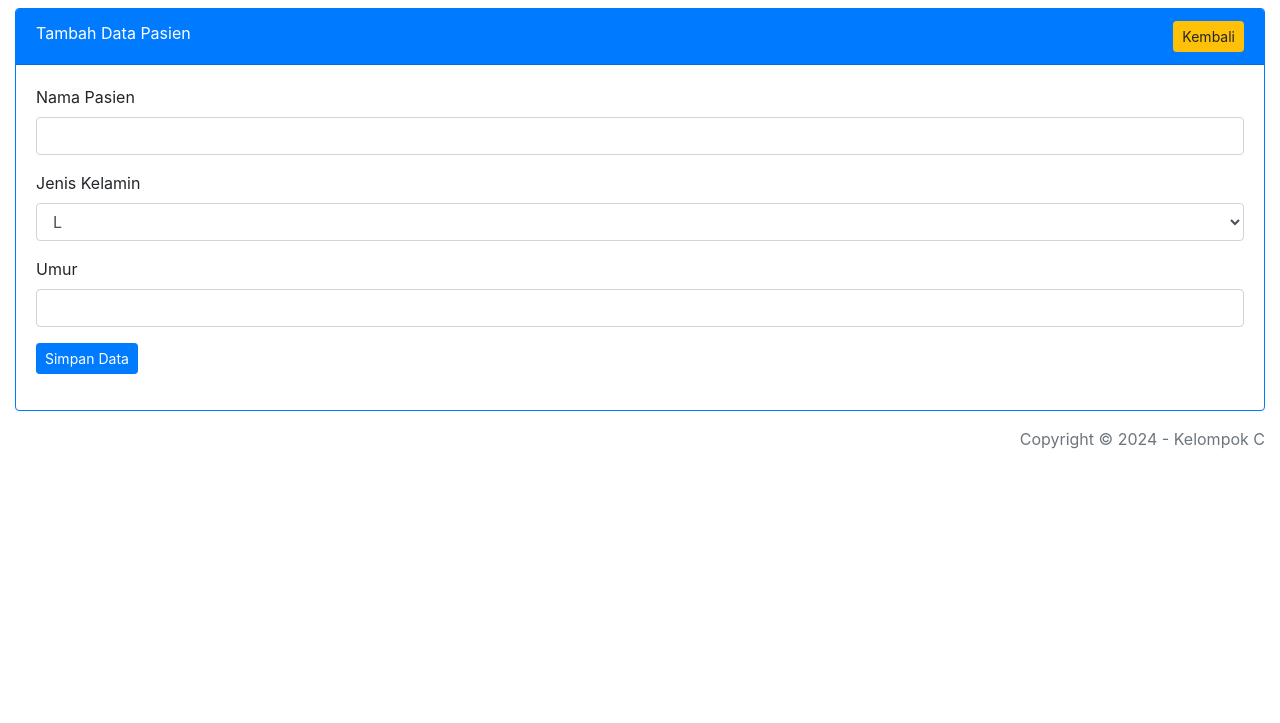
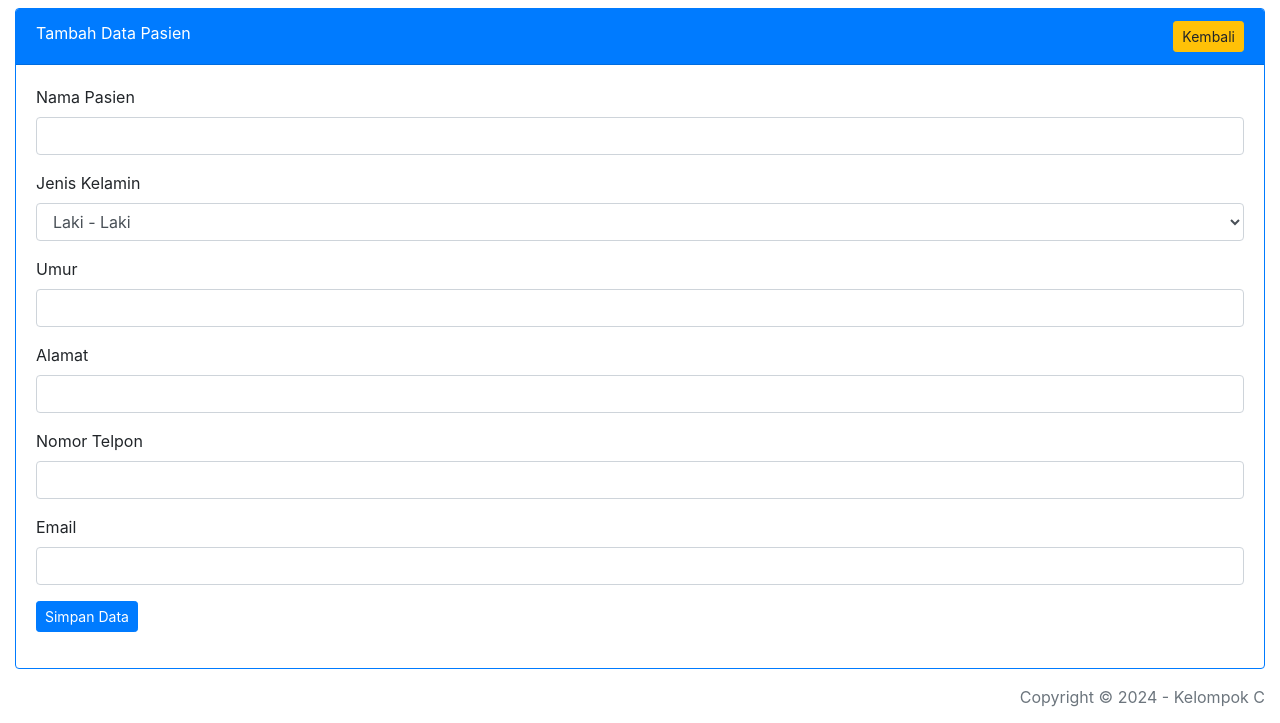
Before and after one commit to RendyWls/klinik-wp2, a CodeIgniter app: page /klinik-wp2/pasien/tambah in a window 1280 px wide. Shown: the part 77-800 px from the top of the page. Run offline with CodeIgniter, Linux system fonts and the light colour scheme; a user stored in the database is signed in.

Commit message:
-08/11/2024 -modif penambahan data pasien dan kunjungan rawat inap

```diff
--- a/application/controllers/Kunjungan.php
+++ b/application/controllers/Kunjungan.php
@@ -19,7 +19,7 @@ class Kunjungan extends CI_Controller {
 
 	public function index()
 	{
-		$data['title'] = 'Kunjungan/Berobat';
+		$data['title'] = 'Registrasi Rawat Jalan';
 
 		$data['kunjungan'] = $this->Kunjungan_model->tampil_data()->result_array();
 
--- a/application/controllers/Pasien.php
+++ b/application/controllers/Pasien.php
@@ -37,11 +37,17 @@ class Pasien extends CI_Controller {
 		$nama = $this->input->post('nama_pasien');
 		$jk = $this->input->post('jenis_kelamin');
 		$umur = $this->input->post('umur');
+		$alamat = $this->input->post('alamat');
+		$nomor_telpon = $this->input->post('nomor_telpon');
+		$email = $this->input->post('email');
 
 		$data = array(
 			'nama_pasien' => $nama,
 			'jenis_kelamin' => $jk,
-			'umur' => $umur
+			'umur' => $umur,
+			'alamat' => $alamat,
+			'nomor_telpon' => $nomor_telpon,
+			'email' => $email
 		);
 
 		$this->Pasien_model->insert_data($data);
--- a/application/views/kunjungan_ranap/view_data_add.php
+++ b/application/views/kunjungan_ranap/view_data_add.php
@@ -4,10 +4,10 @@
             <div class="card-header bg-primary text-white">
                 <?= $title; ?>
 
-                <a href="<?= base_url('kunjungan'); ?>" class="btn btn-warning btn-sm float-right">Kembali</a>
+                <a href="<?= base_url('kunjungan_ranap'); ?>" class="btn btn-warning btn-sm float-right">Kembali</a>
             </div>
             <div class="card-body">
-                <form action="<?= base_url('kunjungan/insert'); ?>" method="post">
+                <form action="<?= base_url('kunjungan_ranap/insert'); ?>" method="post">
                     <div class="form-group">
                         <label for="">Tanggal Berobat</label>
                         <input type="date" name="tgl_berobat" id="tgl_berobat" class="form-control" required>
--- a/application/views/pasien/view_data.php
+++ b/application/views/pasien/view_data.php
@@ -15,6 +15,8 @@
                                 <th>Nama Pasien</th>
                                 <th>L/P</th>
                                 <th>Umur</th>
+                                <th>Nomor Telpon</th>
+                                <th>Email</th>
                                 <th>Aksi</th>
                             </tr>
                         </thead>
@@ -25,6 +27,8 @@
                                     <td><?= $r['nama_pasien'] ?></td>
                                     <td><?= $r['jenis_kelamin'] ?></td>
                                     <td><?= $r['umur'] ?></td>
+                                    <td><?= $r['nomor_telpon'] ?></td>
+                                    <td><?= $r['email'] ?></td>
                                     <td>
                                         <a href="<?= base_url().'pasien/edit/'.$r['id_pasien']; ?>" class="btn btn-warning btn-sm">Edit</a>
                                         <a href="<?= base_url().'pasien/hapus/'.$r['id_pasien']; ?>" class="btn btn-danger btn-sm" onClick="return confirm('Yakin akan menghapus data?')">Hapus</a>
--- a/application/views/pasien/view_data_add.php
+++ b/application/views/pasien/view_data_add.php
@@ -15,8 +15,8 @@
                     <div class="form-group">
                         <label for="">Jenis Kelamin</label>
                         <select name="jenis_kelamin" id="jenis_kelamin" class="form-control" required>
-                            <option value="L">L</option>
-                            <option value="P">P</option>
+                            <option value="L">Laki - Laki</option>
+                            <option value="P">Perempuan</option>
                         </select>
                     </div>
                     <div class="form-group">
@@ -24,9 +24,20 @@
                         <input type="number" name="umur" id="umur" class="form-control" required>
                     </div>
                     <div class="form-group">
+                        <label for="">Alamat</label>
+                        <input type="text" name="alamat" id="alamat" class="form-control" required>
+                    </div>
+                    <div class="form-group">
+                        <label for="">Nomor Telpon</label>
+                        <input type="text" name="nomor_telpon" id="nomor_telpon" class="form-control" required>
+                    </div>
+                    <div class="form-group">
+                        <label for="">Email</label>
+                        <input type="email" name="email" id="email" class="form-control" required>
+                    </div>
+                    <div class="form-group">
                         <button type="submit" class="btn btn-primary btn-sm">Simpan Data</button>
                     </div>
-
                 </form>
             </div>
         </div>
```
Also changed, not shown: application/controllers/Kunjungan_ranap.php (+17 -17 lines), application/models/Kunjungan_ranap_model.php (+10 -10 lines), application/views/pasien/view_data_edit.php (+12 -0 lines).
